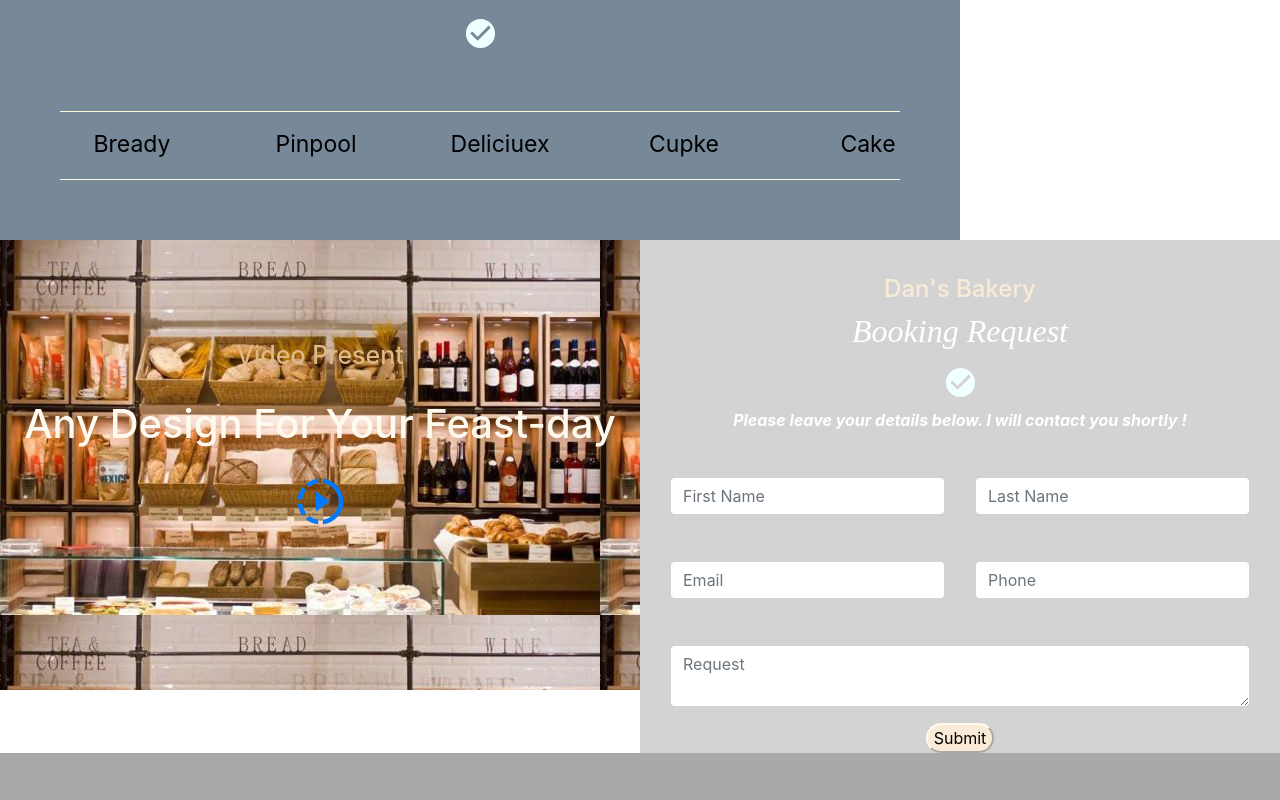
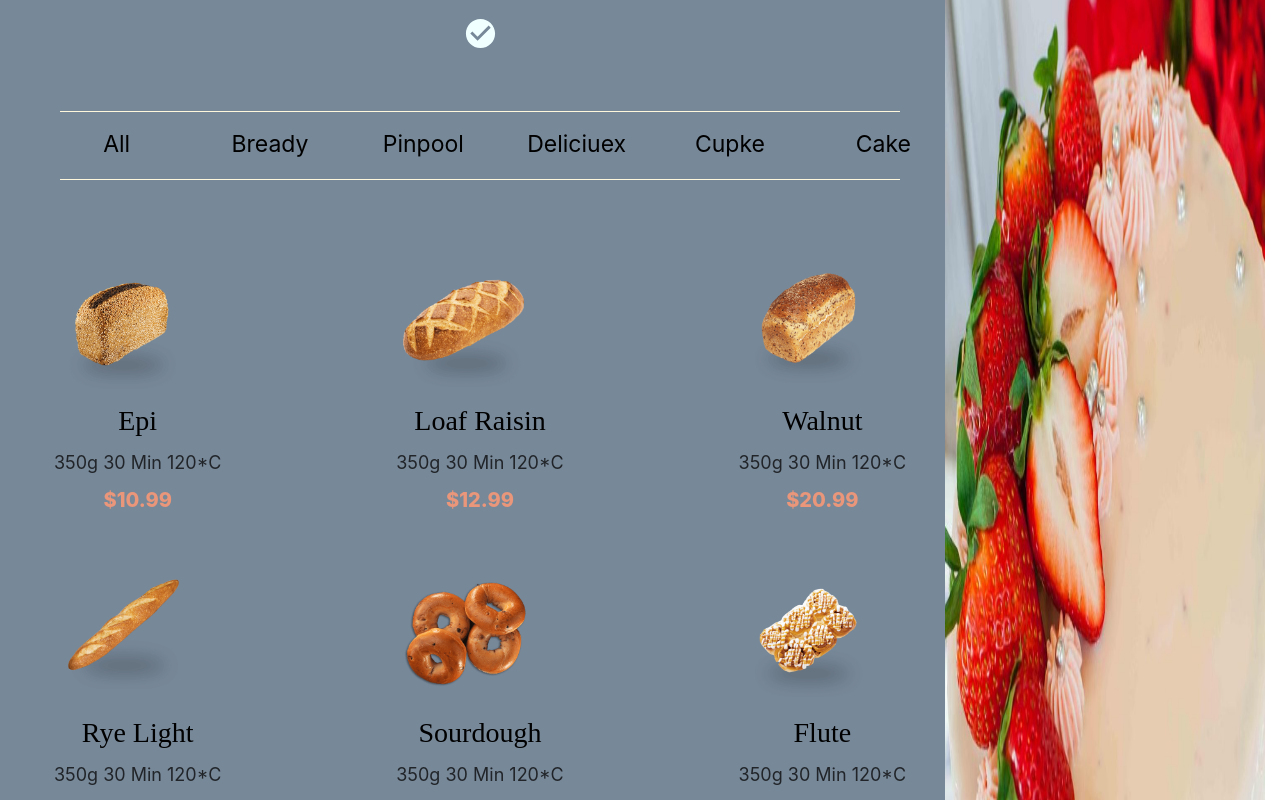
Before and after one commit to charlieNg014/bakery, a React (Create React App) app: page / in a window 1280 px wide. Shown: the part 1560-2360 px from the top of the page. Built offline with nearby package versions, Linux system fonts and the light colour scheme; what google-maps-react would draw is missing.

Commit message:
Fix Menu

```diff
--- a/src/App.css
+++ b/src/App.css
@@ -254,6 +254,15 @@ a.filter-list {
     width: 25%;
 }
 
+.menuimage.col-md-3 {
+    padding: 0px;
+}
+
+img.imagedisplay {
+    height: 100%;
+    width: 100%;
+}
+
 @media screen and (max-width: 480px) {
     ul.typelist {
         justify-content: center;
@@ -276,6 +285,10 @@ a.filter-list {
         display: block;
     }
 
+    img.imagedisplay {
+        margin-right: 0px;
+        margin-left: 0px;
+    }
 }
 
 /* end menu  */
@@ -287,9 +300,10 @@ a.filter-list {
     width: 100%;
     margin-left: 0px;
     margin-right: 0px;
+    height: 533px;
 }
 .video {
-    background-image: url(./images/videoimage.jpg) ;
+    background-image: url(./images/videoimage.jpg);
     height: 450px;
 }
 a.contact-icon {
@@ -361,16 +375,24 @@ button.detail-btn {
     margin-top: 150px;
 }
 
+.col-md-6.video {
+    height: 100%;
+}
+
 @media screen and (max-width: 480px) {
     .row.contact {
         display: flex;
         flex-wrap: wrap;
         margin-right: 0;
         margin-left: 0;
-        height: 1030px;
+        height: 1050px;
     }
     .col-md-6.contact-details {
         margin-top: -25px;
+    }
+
+    .col-md-6.video {
+        height: auto;
     }
 }
 /* contact ends  */
@@ -462,6 +484,20 @@ li {
 
     .li {
         text-align: center;
+    }
+
+    .time {
+        text-align: center;
+        margin-left: 0px;
+        margin-right: 0px;
+        justify-content: center;
+        float: none;
+    }
+
+    p.time-desc {
+        font-weight: 900;
+        display: grid;
+        margin-bottom: 20px;
     }
 }
 /* info ends  */
--- a/src/components/Menu.js
+++ b/src/components/Menu.js
@@ -2,20 +2,36 @@ import React, {useState} from 'react'
 import {MdCheckCircle} from "react-icons/md"
 import {bakeStore} from '../data'
 import {Link} from "react-router-dom"
+import {filteredBake} from "../redux"
+import {useDispatch, useSelector} from "react-redux"
+import ProductList from "./products/ProductList"
+import menuimage from "../images/menuimage.jpg"
 
 export default function Menu() {
-    //define state
+    const dispatch = useDispatch();
     const [bakeData] = useState(bakeStore);
     const getUnique = (item, value) => {
         return [...new Set(item.map(item => item[value]))]
     }
 
-    //get unique types of bake
+    //get value for display
+    const bakeDisplay = useSelector(state => state.bakeFilter.updatedBakeArray);
+    console.log(bakeDisplay);
+
+    const handleChange = (event) => {
+        const value = event.target.value;
+        // console.log(value);
+
+        const filterBake = bakeData.filter((bakeData) => bakeData.type === value);
+        // console.log(filterBake);
+        dispatch(filteredBake(filterBake));
+    }
+
     let types = getUnique(bakeStore, 'type');
-    types = [...types];
+    types = ["All", ...types];
     types = types.map((item, index) => {
         return (
-            <Link  className="filter-list" value={item} key={index}>
+            <Link onClick={handleChange} className="filter-list" value={item} key={index}>
                <option>
                     {item}
                 </option>
@@ -32,13 +48,28 @@ export default function Menu() {
                     <hr class="menuinfo-line-top"></hr>
                     <div className="menuinfo-typedisplay">
                         <ul className="typelist">
-                            <li className="listdetails" type = {types}>{types}</li>
+                            <li className="listdetails" type = {types} >{types}</li>
                         </ul>
                     </div>
                     <hr class="menuinfo-line-bottom"></hr>
-                </div>
+                        <div className="bakelist">
+                        <div className="bakelist-center">
+                        {bakeDisplay.length === 0
+                            ? bakeData.map((item, index) => {
+                                return (
+                                    <ProductList key ={index} bakeList = {item} />
+                                )
+                            })
+                            : bakeDisplay.map((item, index) => {
+                                return (
+                                    <ProductList key ={index} bakeList = {item} />
+                                )
+                            })}
+                        </div>
+                        </div>
+                        </div>
                 <div className="menuimage col-md-3">
-                    image
+                <img className="imagedisplay" src={menuimage} alt="menuimage" />
                 </div>
             </div>
         </div>
--- a/src/pages/Navbar.js
+++ b/src/pages/Navbar.js
@@ -3,10 +3,10 @@ import logo from '../images/logo.png'
 import { Link } from 'react-router-dom'
 import ShoppingCartSharp from "@material-ui/icons/ShoppingCartSharp"
 import Modal from 'react-modal';
-import {MdClose} from "react-icons/md"
+// import {MdClose} from "react-icons/md"
 import {useSelector} from 'react-redux'
 import {Button} from "@material-ui/core"
-import transitions from '@material-ui/core/styles/transitions';
+// import transitions from '@material-ui/core/styles/transitions';
 
 const customStyles = {
     content : {
```
